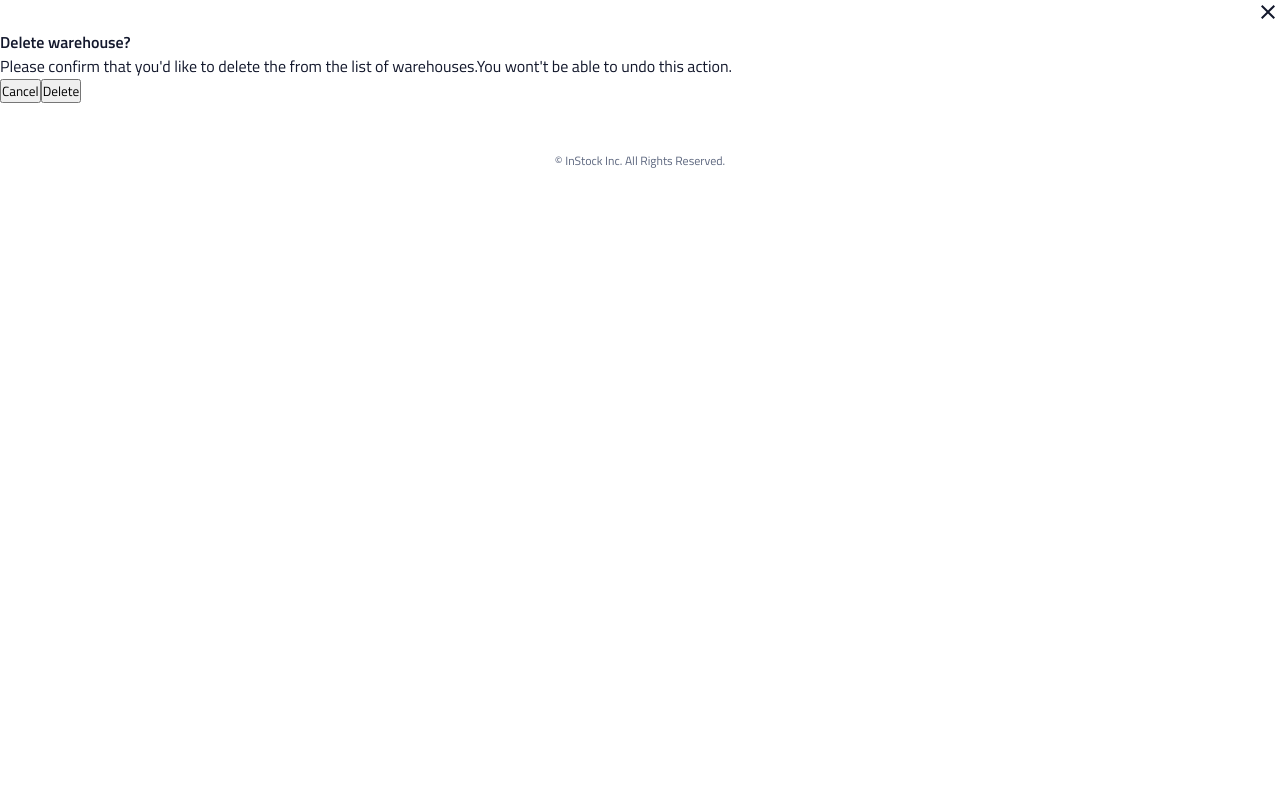
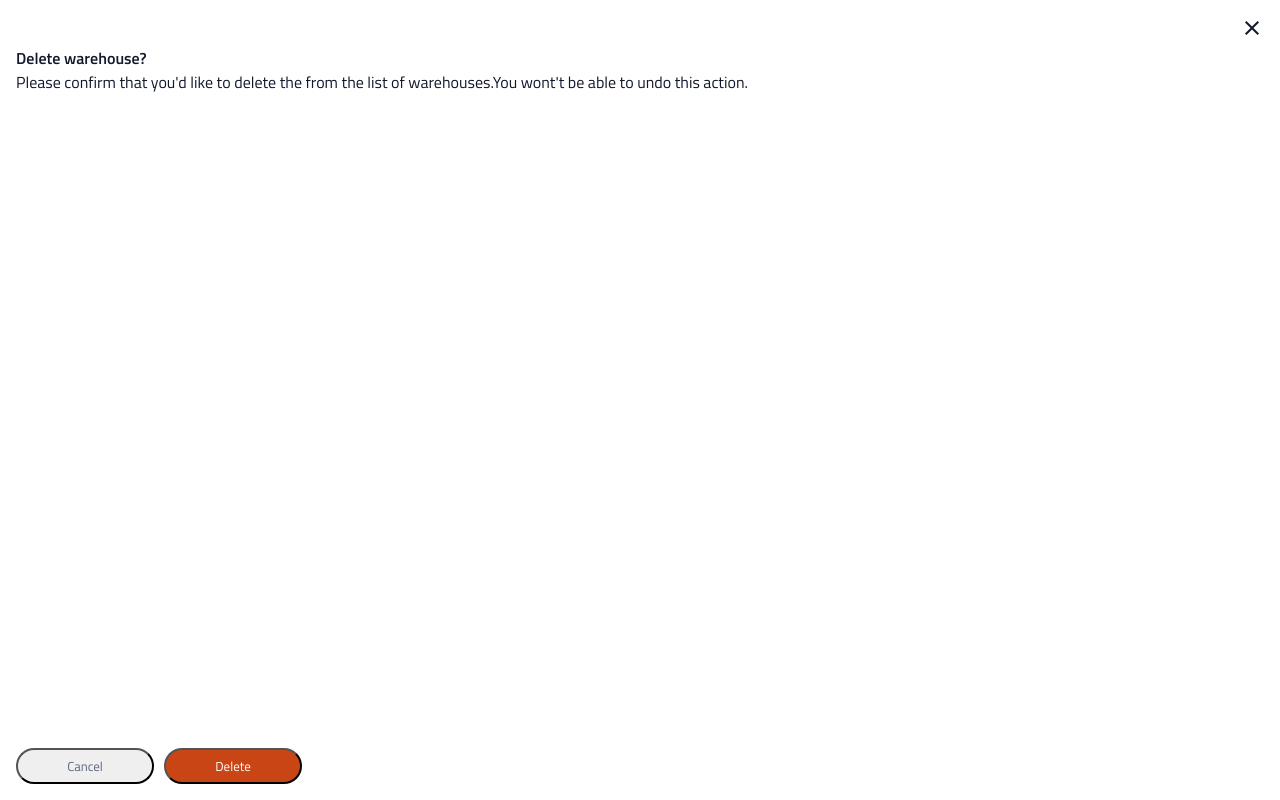
Before and after one commit to laura-nguyen/red-eyed-tree-frog-instock-client, a React (Vite) app: page / in a window 1280 px wide. Built offline with nearby package versions, Linux system fonts and the light colour scheme.

Commit message:
gave styling for buttons

```diff
--- a/src/App.jsx
+++ b/src/App.jsx
@@ -14,9 +14,10 @@ function App() {
       <Routes>
         <Route path='/' element ={<DeleteWarehouse/>}/>
         <Route path="/inventories" element={<Inventory />}/>
+        <Route path="/:id" element={<DeleteWarehouse />}></Route>
         <Route path="/*" element={<PageNotFound />} />
       </Routes>
-      <Footer/>
+      {/* <Footer/> */}
     </BrowserRouter>
   )
 }
--- a/src/components/DeleteWarehouse/DeleteWarehouse.jsx
+++ b/src/components/DeleteWarehouse/DeleteWarehouse.jsx
@@ -5,6 +5,7 @@ import './../DeleteWarehouse/DeleteWarehouse.scss';
 const DeleteWarehouse = ({warehouseName})=>{
     return (
         <main className='delete'>
+            <div className='delete__innersec'>
                 <section className='delete__sec'>
                     <div className='delete__iconDiv'>
                         <img src={deleteIcon} alt="cancel image" />
@@ -17,12 +18,13 @@ const DeleteWarehouse = ({warehouseName})=>{
                     </p>
                 </section>
                 <div className='delete__buttonDiv'>
-                <button>
+                    <button className='delete__cancelBtn'>
                         Cancel
                     </button>
-                <button>
+                    <button className='delete__deleteBtn'>
                         Delete
                     </button>
+                </div>
             </div>
         </main>
     );
--- a/src/components/DeleteWarehouse/DeleteWarehouse.scss
+++ b/src/components/DeleteWarehouse/DeleteWarehouse.scss
@@ -3,6 +3,13 @@
 @use '../../styles/partials/globals' as *;
 
 .delete {
+    margin:1rem;
+    &__innerSec {
+        display: inline-block;
+        position: relative;
+        width: 100vw;
+        height: 100vh;
+    }
     &__iconDiv {
         display: inline-flex;
         width: 100%;
@@ -17,4 +24,29 @@
         font-weight: .9375rem;
         color: $primary-color-1;
     }
+    &__buttonDiv {
+        display: flex;
+        flex-direction: row;
+        justify-content: space-between;
+        position: absolute;
+        bottom: 1rem;
+        gap: .625rem;
+    }
+    &__cancelBtn {
+        font-size: .8125rem;
+        color: $secondary-color-1;
+        border-radius: 1.25rem;
+        padding: .5rem, 3.9375rem;
+        height: 2.25rem;
+        width: 8.625rem;
+    }
+    &__deleteBtn {
+        font-size: .8125rem;
+        color: white;
+        background-color: $supporting-color;
+        border-radius: 1.25rem;
+        height: 2.25rem;
+        width: 8.625rem;
+        padding: .5rem, 3.9375rem;
+    }
 }
```
Lines whose indentation alone changed are shown as unchanged.
